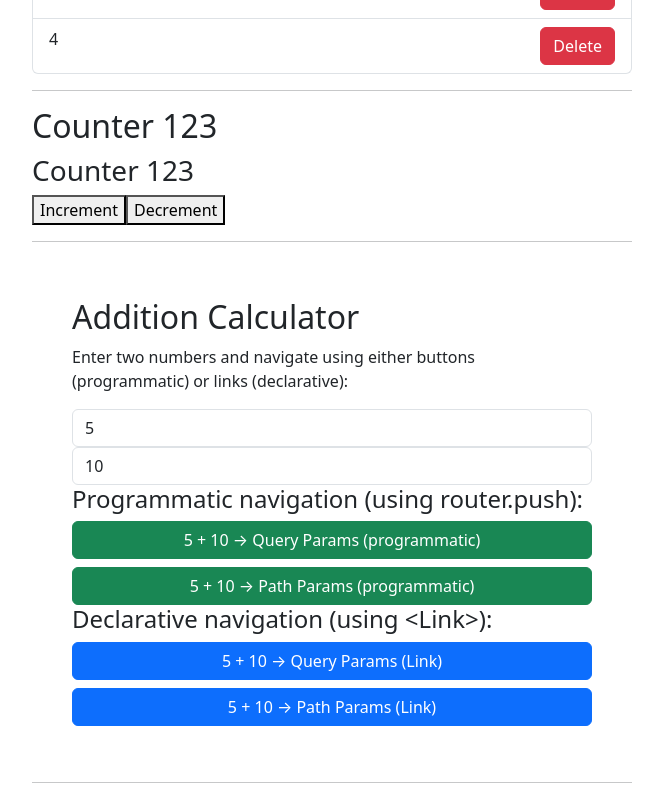
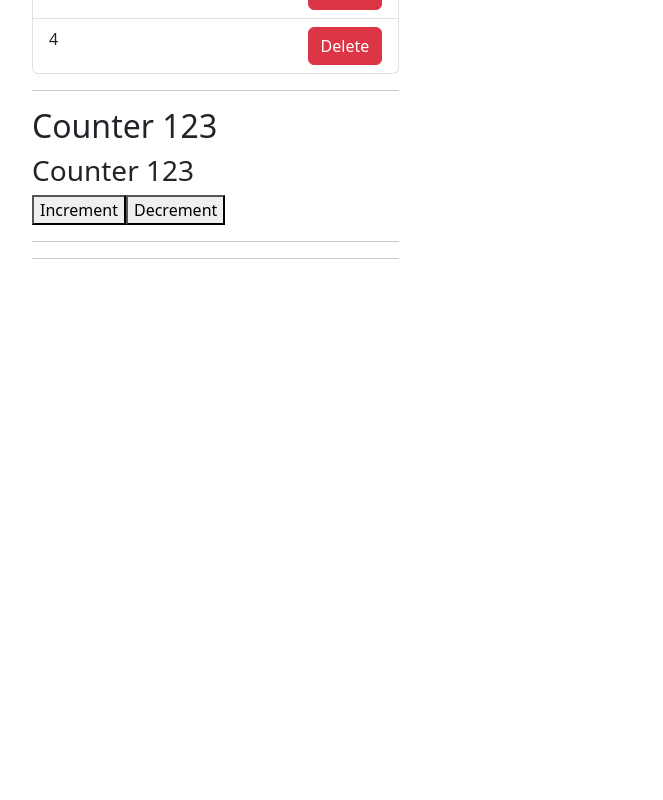
Before and after one commit to LuckyRandomness/kambaz-next-js, a Next.js app: page /labs/lab4 in a window 1280 px wide. Shown: the part 1556-2356 px from the top of the page, without its empty margins (69-732 px from the left). After the commit the page ends 1832 px from the top, so only its background shows below. Built offline with nearby package versions, Linux system fonts and the light colour scheme.

Commit message:
had to get rid of url encoding to render in vercel

```diff
--- a/app/labs/lab4/page.tsx
+++ b/app/labs/lab4/page.tsx
@@ -29,5 +29,4 @@ export default function Lab4() {
       <ObjectStateVariable/>
       <ArrayStateVariable/>
       <ParentStateComponent/>
-      <UrlEncoding/>
 <hr/></div>);}
```
